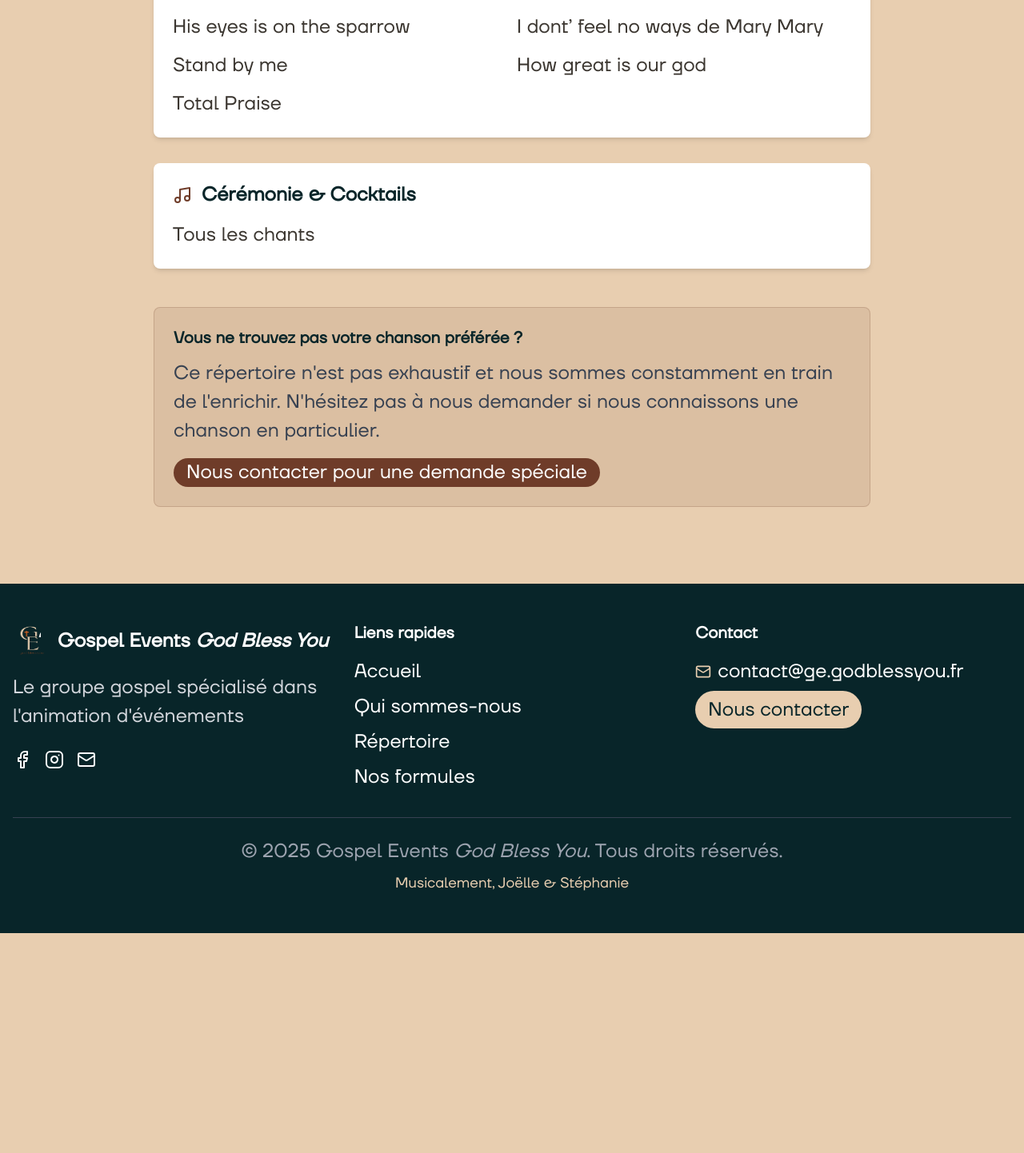
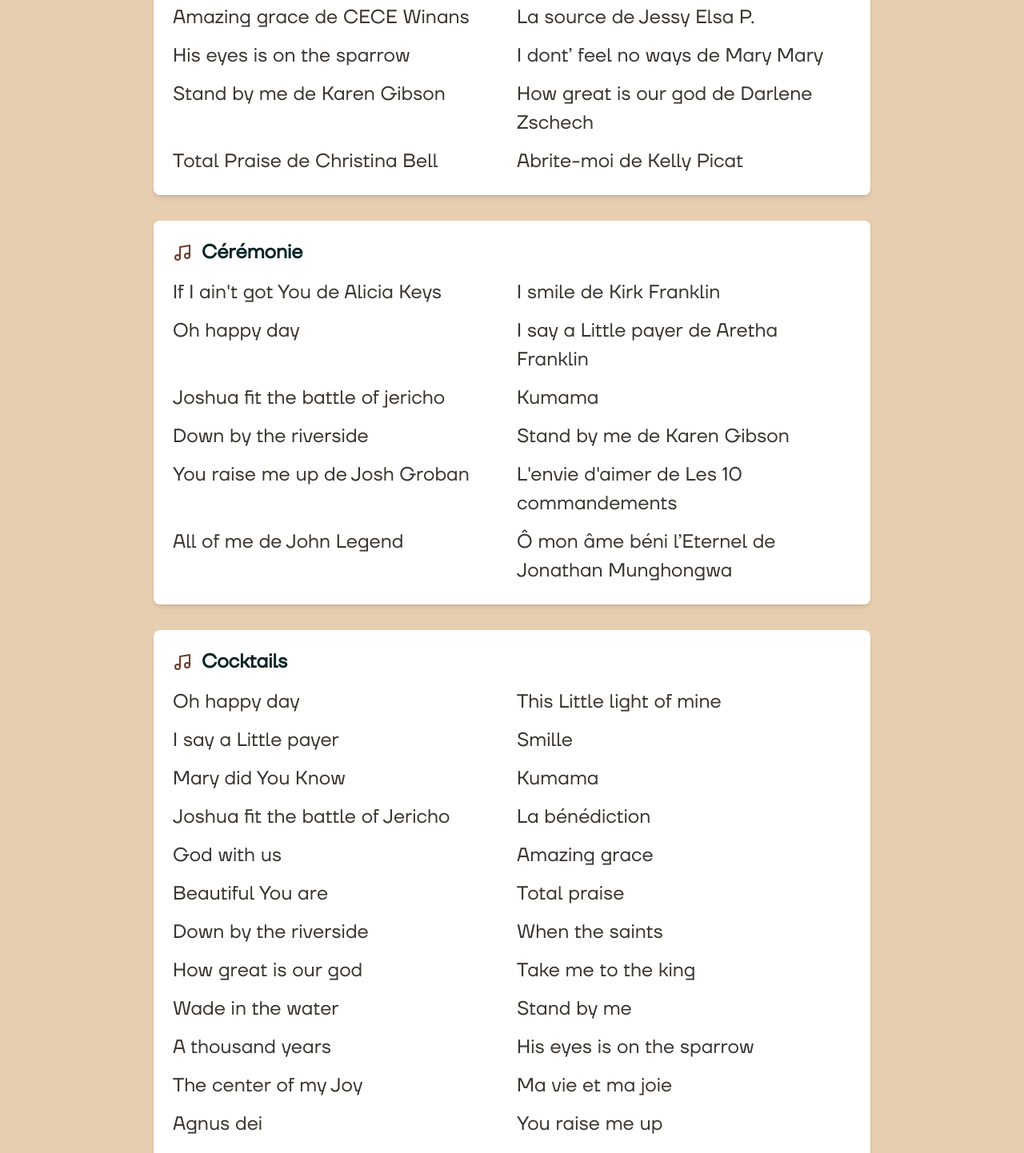
Before and after one commit to kaynye/gospel-events, a Next.js app: page /repertoire in a window 1280 px wide. Shown: the part 721-2163 px from the top of the page at 80% size. Before the commit the page ends 1888 px from the top, so only its background shows below. Built offline with nearby package versions, Linux system fonts and the light colour scheme; a web font is replaced by a local one.

Commit message:
update retour Joel

```diff
--- a/src/app/components/Footer.js
+++ b/src/app/components/Footer.js
@@ -41,7 +41,7 @@
                 <Instagram className="w-6 h-6" />
               </Link>
               <Link
-                href="mailto:contact@ge.godblessyou.fr"
+                href="mailto:ge.godblessyou@gmail.com"
                 className="hover:text-primary transition-colors"
                 aria-label="Email"
               >
@@ -81,7 +81,7 @@
             <div className="space-y-3">
               <div className="flex items-center gap-2">
                 <Mail className="w-5 h-5 text-primary" />
-                <span>contact@ge.godblessyou.fr</span>
+                <span>ge.godblessyou@gmail.com</span>
               </div>
               <div className="mt-6">
                 <Link
--- a/src/app/repertoire/page.js
+++ b/src/app/repertoire/page.js
@@ -6,24 +6,63 @@
 // Group songs into categories
 const categories = {
   "Baptême": [
-    "La bénédiction",
+    "La bénédiction de NV Worship",
     "La lumière du monde de Jessy Palma",
-    "Je te donne mon cœur",
-    "God with us",
+    "Je te donne mon cœur de Luc Dumont",
+    "God with us de Terrian",
   ],
   "Obsèque": [
-    "Amazing grace" ,
+    "Amazing grace de CECE Winans" ,
     "La source de Jessy Elsa P.",
     "His eyes is on the sparrow" ,
     "I dont’ feel no ways de Mary Mary",
-    "Stand by me",
-    "How great is our god" ,
-    "Total Praise" ,
+    "Stand by me de Karen Gibson",
+    "How great is our god de Darlene Zschech",
+    "Total Praise de Christina Bell",
+    "Abrite-moi de Kelly Picat",
 
   ],
-  "Cérémonie & Cocktails": [
-    "Tous les chants"
-  ]
+  "Cérémonie": [
+    "If I ain't got You de Alicia Keys",
+    "I smile de Kirk Franklin",
+    "Oh happy day ",
+    "I say a Little payer de Aretha Franklin",
+    "Joshua fit the battle of jericho",
+    "Kumama",
+    "Down by the riverside",
+    "Stand by me de Karen Gibson",
+    "You raise me up de Josh Groban ",
+    "L'envie d'aimer de Les 10 commandements",
+    "All of me de John Legend",
+    "Ô mon âme béni l’Eternel de Jonathan Munghongwa"
+  ],
+  "Cocktails": [
+    "Oh happy day" ,
+    "This Little light of mine",
+    "I say a Little payer",
+    "Smille" ,
+    "Mary did You Know",
+    "Kumama",
+    "Joshua fit the battle of Jericho",
+    "La bénédiction",
+    "God with us",
+    "Amazing grace",
+    "Beautiful You are",
+    "Total praise",
+    "Down by the riverside",
+    "When the saints",
+    "How great is our god",
+    "Take me to the king",
+    "Wade in the water",
+    "Stand by me",
+    "A thousand years",
+    "His eyes is on the sparrow",
+    "The center of my Joy",
+    "Ma vie et ma joie",
+    "Agnus dei",
+    "You raise me up",
+    "L'envie d'aimer"
+  ],
 };
 
 export default function RepertoirePage() {
```
